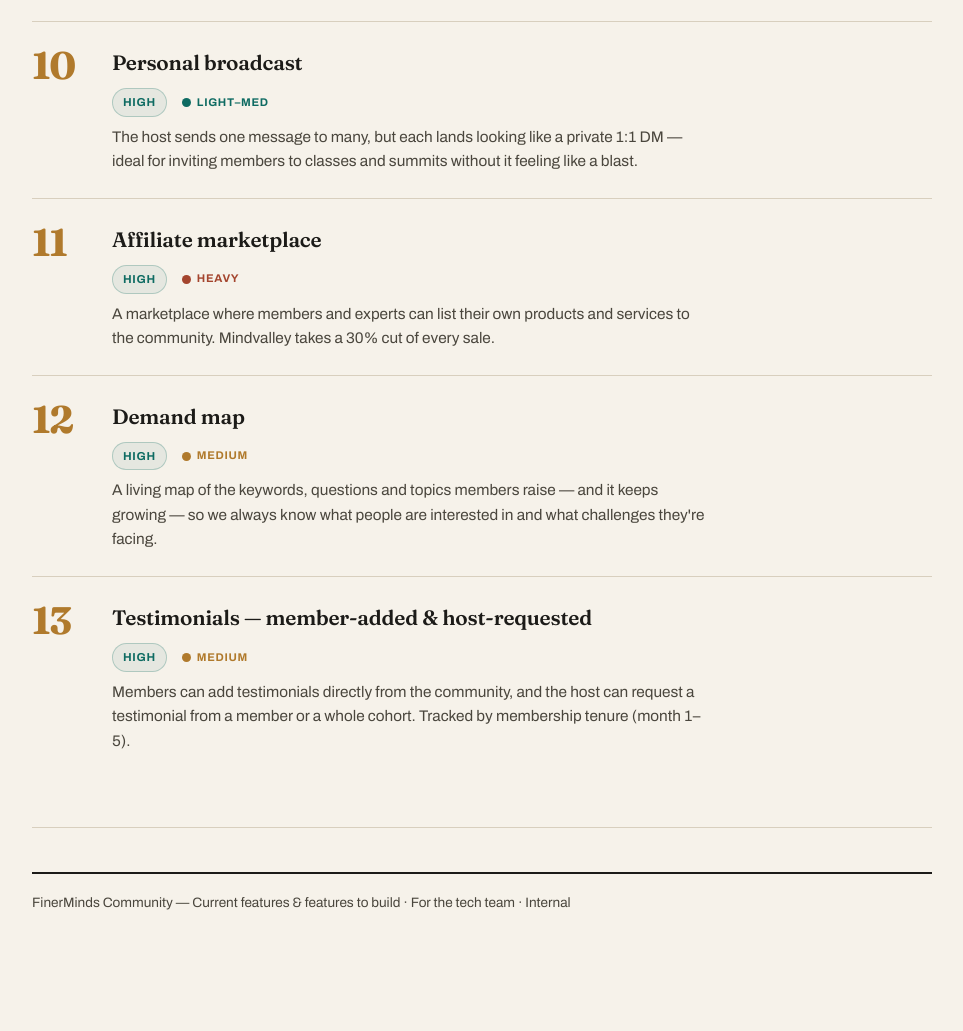
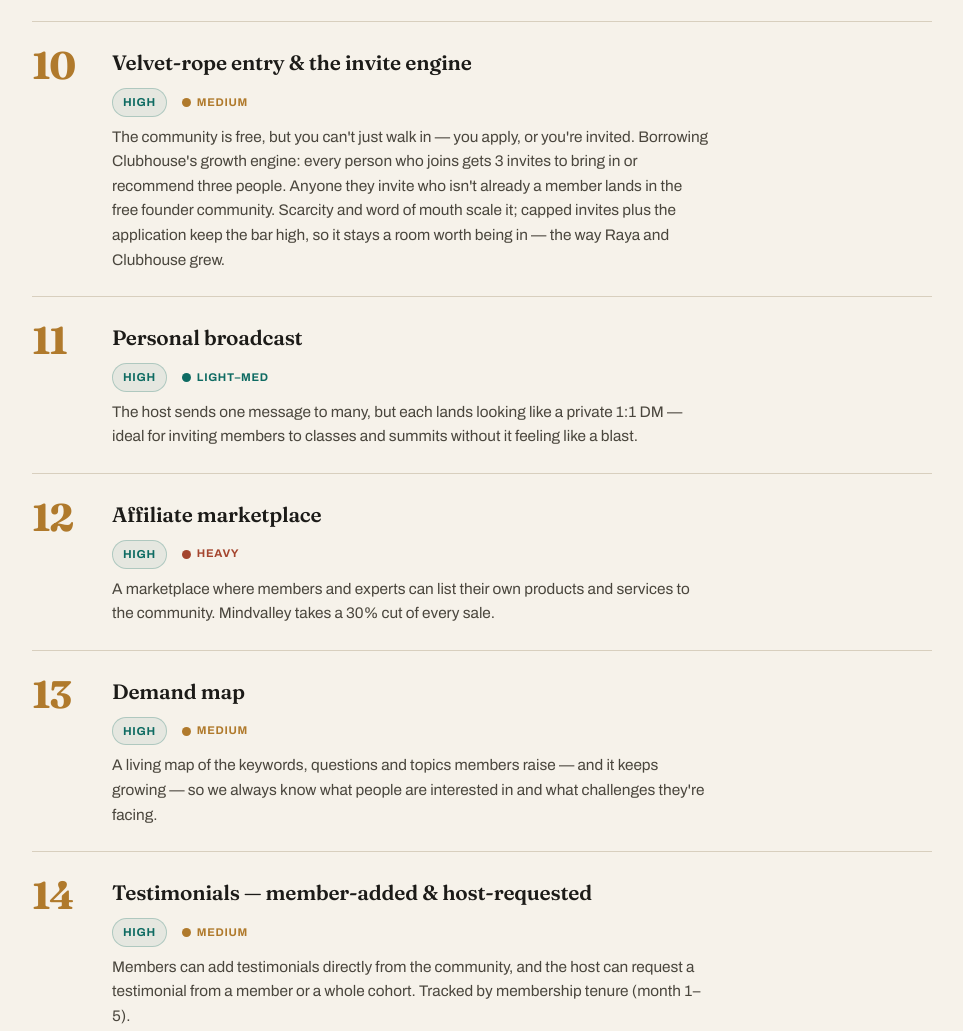
Before and after one commit to marisha-mv/finerminds-community-feature-gap, a plain HTML site: page index.html in a window 1280 px wide. Shown: the part 3548-4579 px from the top of the page, without its empty margins (158-1121 px from the left). Before the commit the page ends 4552 px from the top, so only its background shows below. Drawn offline with Linux system fonts and the light colour scheme; a web font is replaced by a local one.

Commit message:
Update: v4

```diff
--- a/index.html
+++ b/index.html
@@ -143,18 +143,22 @@
         <p>Members can find which of their friends are already on the app and add them, see what their friends are doing — the challenges they're in, what they're attending — and invite or share with friends to join what they're doing or attending.</p>
       </div></div>
       <div class="rank"><div class="rnum">10</div><div class="rbody">
+        <div class="rhead"><h3>Velvet-rope entry &amp; the invite engine</h3><span class="pill imp-2">High</span><span class="eff eff-m">Medium</span></div>
+        <p>The community is free, but you can't just walk in — you apply, or you're invited. Borrowing Clubhouse's growth engine: every person who joins gets 3 invites to bring in or recommend three people. Anyone they invite who isn't already a member lands in the free founder community. Scarcity and word of mouth scale it; capped invites plus the application keep the bar high, so it stays a room worth being in — the way Raya and Clubhouse grew.</p>
+      </div></div>
+      <div class="rank"><div class="rnum">11</div><div class="rbody">
         <div class="rhead"><h3>Personal broadcast</h3><span class="pill imp-2">High</span><span class="eff eff-l">Light–Med</span></div>
         <p>The host sends one message to many, but each lands looking like a private 1:1 DM — ideal for inviting members to classes and summits without it feeling like a blast.</p>
       </div></div>
-      <div class="rank"><div class="rnum">11</div><div class="rbody">
+      <div class="rank"><div class="rnum">12</div><div class="rbody">
         <div class="rhead"><h3>Affiliate marketplace</h3><span class="pill imp-2">High</span><span class="eff eff-h">Heavy</span></div>
         <p>A marketplace where members and experts can list their own products and services to the community. Mindvalley takes a 30% cut of every sale.</p>
       </div></div>
-      <div class="rank"><div class="rnum">12</div><div class="rbody">
+      <div class="rank"><div class="rnum">13</div><div class="rbody">
         <div class="rhead"><h3>Demand map</h3><span class="pill imp-2">High</span><span class="eff eff-m">Medium</span></div>
         <p>A living map of the keywords, questions and topics members raise — and it keeps growing — so we always know what people are interested in and what challenges they're facing.</p>
       </div></div>
-      <div class="rank"><div class="rnum">13</div><div class="rbody">
+      <div class="rank"><div class="rnum">14</div><div class="rbody">
         <div class="rhead"><h3>Testimonials — member-added &amp; host-requested</h3><span class="pill imp-2">High</span><span class="eff eff-m">Medium</span></div>
         <p>Members can add testimonials directly from the community, and the host can request a testimonial from a member or a whole cohort. Tracked by membership tenure (month 1–5).</p>
       </div></div>
```
